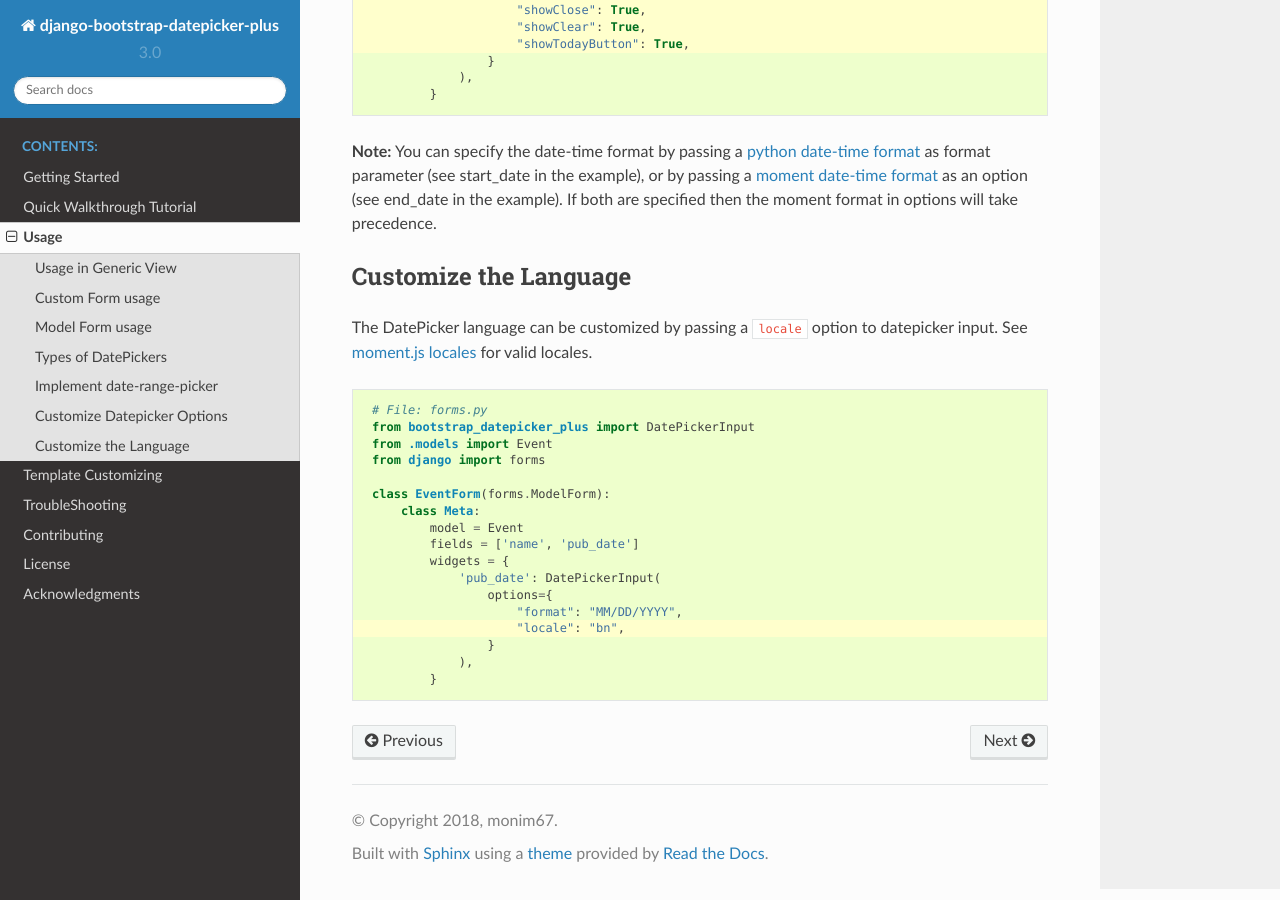
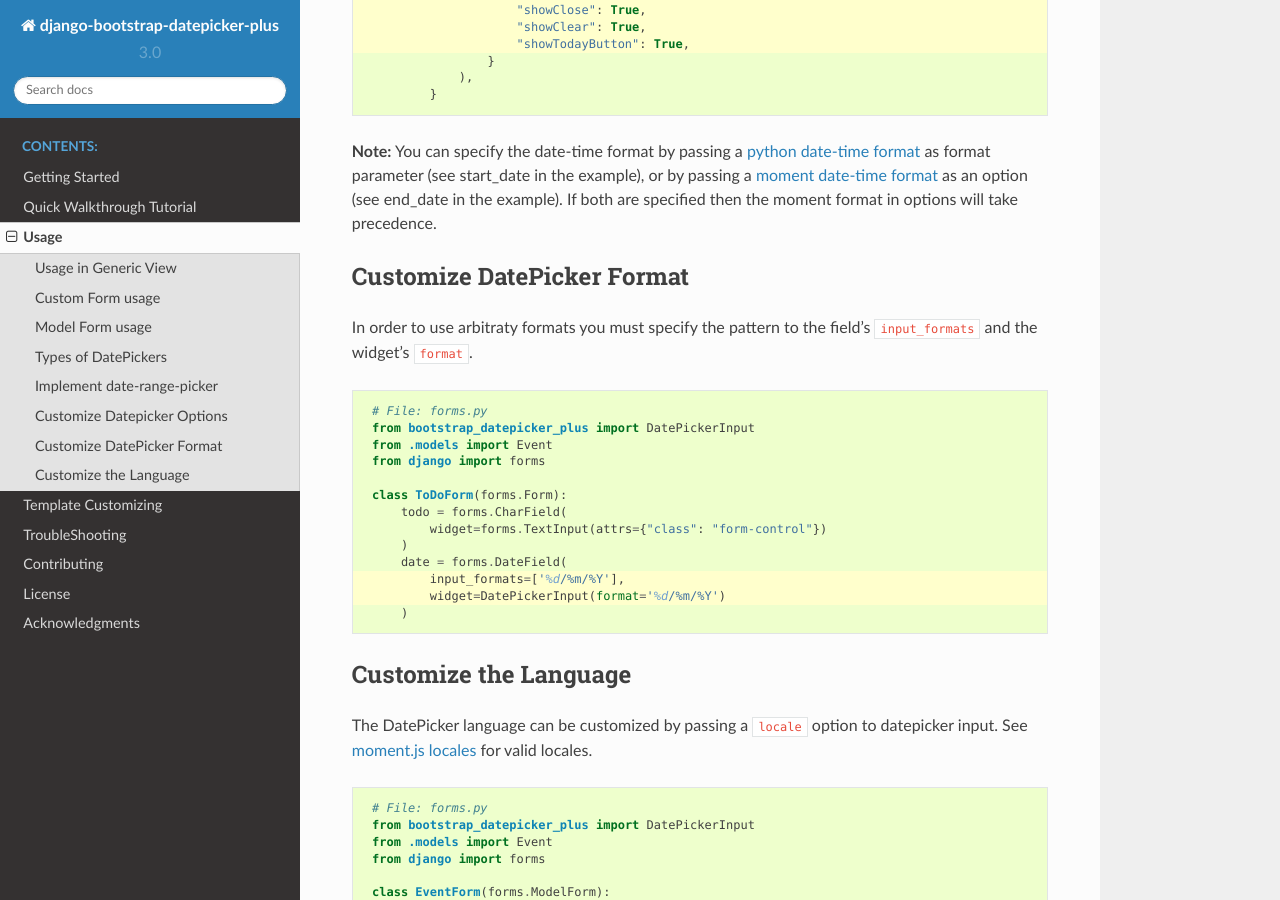
Before and after one commit to monim67/django-bootstrap-datepicker-plus, a Sphinx documentation site: the page built from docs/Usage.rst, in a window 1280 px wide and 900 px high, scrolled down 2327 px. Built offline with Sphinx 7.4.7 and the Read the Docs theme 2.0.0, drawn with Linux system fonts in a browser that asks for light colours.

Commit message:
Document how to use additional formats
The discussion at https://github.com/monim67/django-bootstrap-datepicker-plus/issues/15 is very useful. This PR adds the information to the docs.

```diff
--- a/docs/Usage.rst
+++ b/docs/Usage.rst
@@ -153,6 +153,29 @@
 If both are specified then the moment format in options will take precedence.
 
 
+Customize DatePicker Format
+^^^^^^^^^^^^^^^^^^^^^^^^^^^
+
+In order to use arbitraty formats you must specify the pattern to the field's ``input_formats`` and the widget's ``format``.
+
+.. code-block:: python
+   :emphasize-lines: 11-12
+
+    # File: forms.py
+    from bootstrap_datepicker_plus import DatePickerInput
+    from .models import Event
+    from django import forms
+
+    class ToDoForm(forms.Form):
+        todo = forms.CharField(
+            widget=forms.TextInput(attrs={"class": "form-control"})
+        )
+        date = forms.DateField(
+            input_formats=['%d/%m/%Y'],
+            widget=DatePickerInput(format='%d/%m/%Y')
+        )
+
+
 Customize the Language
 ^^^^^^^^^^^^^^^^^^^^^^^
 
```
